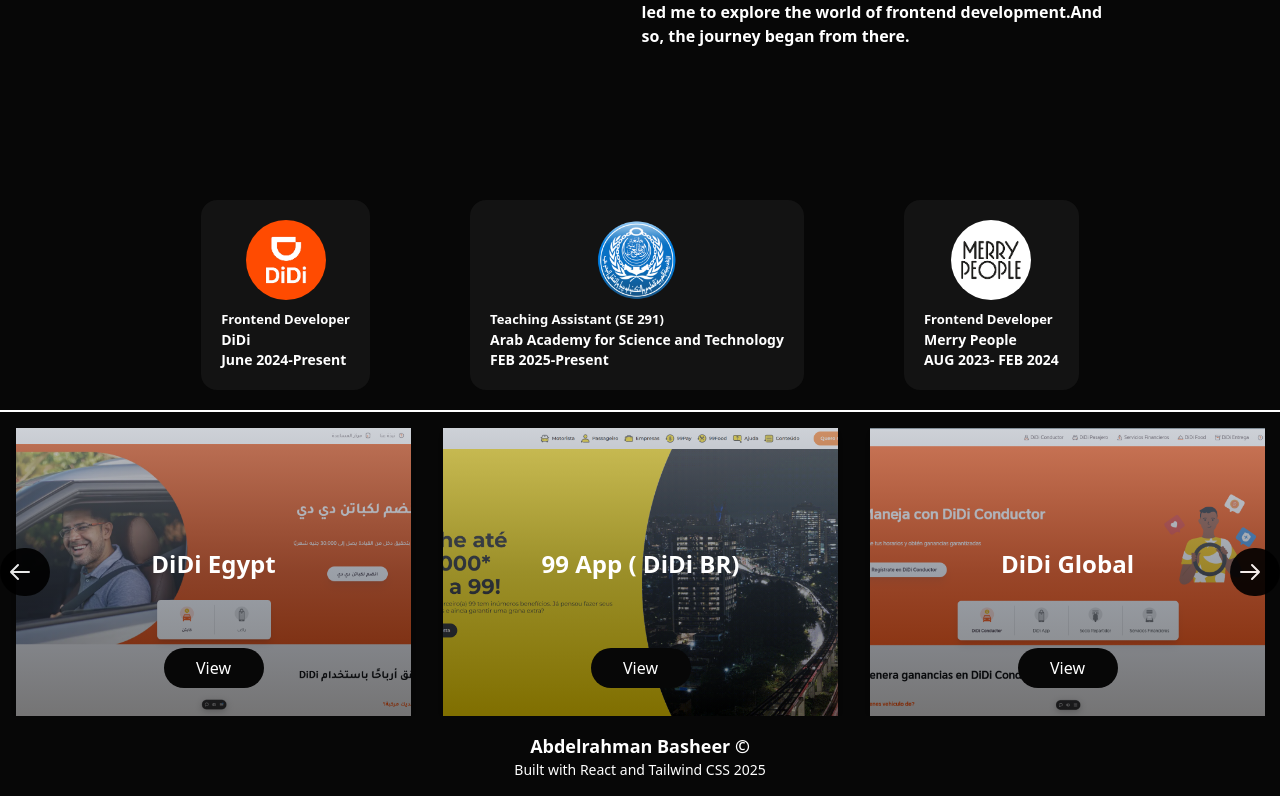
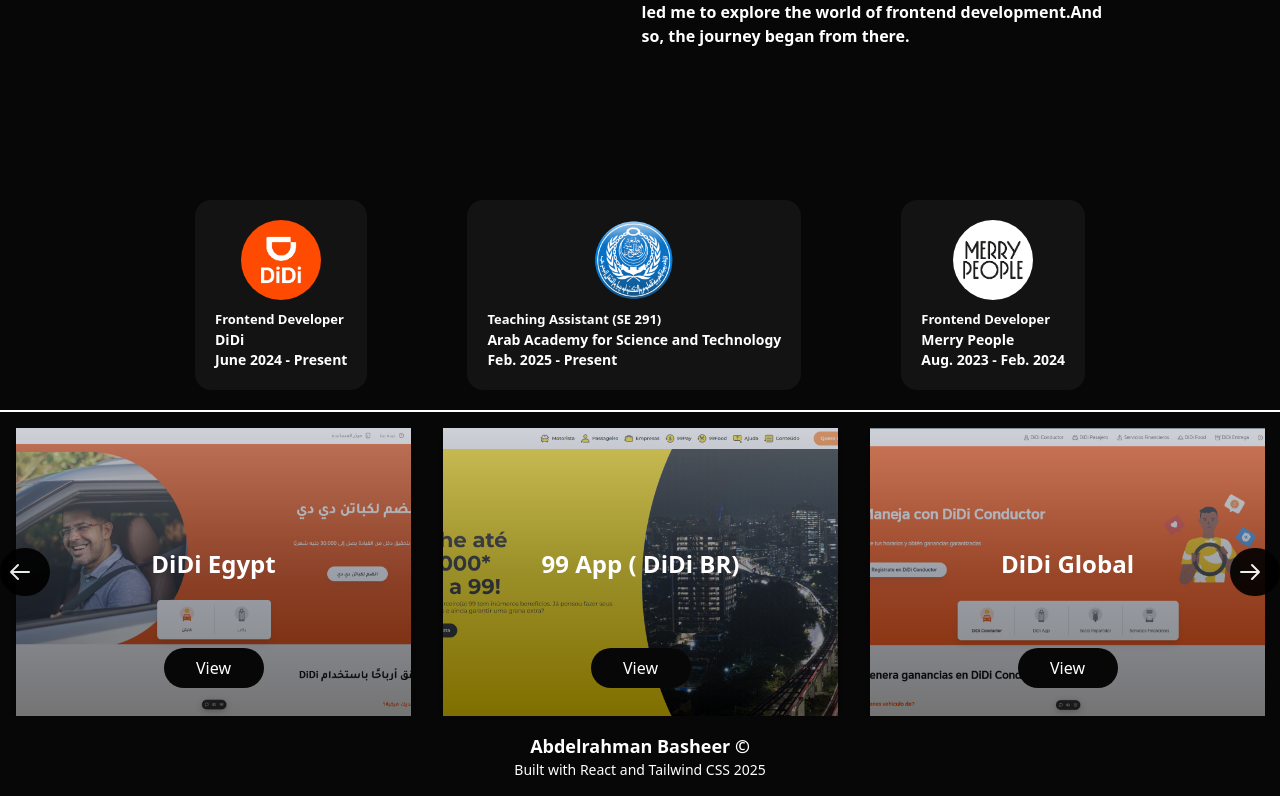
Before and after one commit to abdelrahmanbasheer/Portfolio, a Next.js app: page / in a window 1280 px wide. Shown: the part 1050-1846 px from the top of the page. Built offline with nearby package versions, Linux system fonts and the light colour scheme.

Commit message:
fixed a content discrepancy

```diff
--- a/components/Experience.tsx
+++ b/components/Experience.tsx
@@ -8,7 +8,7 @@
       <div className='flex flex-col ml-5 xl:ml-0 pt-2.5 font-semibold'>
     <h2 className='text-[13px]'>Frontend Developer</h2>
     <h2 className='text-[13px] md:text-sm'>DiDi</h2>
-    <h2 className=' text-[13px] md:text-sm'>June 2024-Present</h2>
+    <h2 className=' text-[13px] md:text-sm'>June 2024 - Present</h2>
     </div>
     </div>
     <div className='flex items-center lg:flex-col bg-[#131313] p-2 lg:p-5 rounded-2xl mx-10'>
@@ -16,7 +16,7 @@
       <div className='flex flex-col ml-5 xl:ml-0 pt-2.5 font-semibold'>
     <h2 className='text-[13px]'>Teaching Assistant (SE 291)</h2>
     <h2 className='text-[13px] md:text-sm'>Arab Academy for Science and Technology</h2>
-    <h2 className=' text-[13px] md:text-sm'>FEB 2025-Present</h2>
+    <h2 className=' text-[13px] md:text-sm'>Feb. 2025 - Present</h2>
     </div>
     </div>
     <div className='flex items-center lg:flex-col bg-[#131313] p-2 lg:p-5 rounded-2xl mx-10'>
@@ -24,7 +24,7 @@
       <div className='flex flex-col ml-5 xl:ml-0 pt-2.5 font-semibold'>
     <h2 className='text-[13px]' >Frontend Developer</h2>
     <h2 className='text-[13px] md:text-sm'>Merry People</h2>
-    <h2 className=' text-[13px] md:text-sm'>AUG 2023- FEB 2024</h2>
+    <h2 className=' text-[13px] md:text-sm'>Aug. 2023 - Feb. 2024</h2>
     </div>
     </div>
 
```
